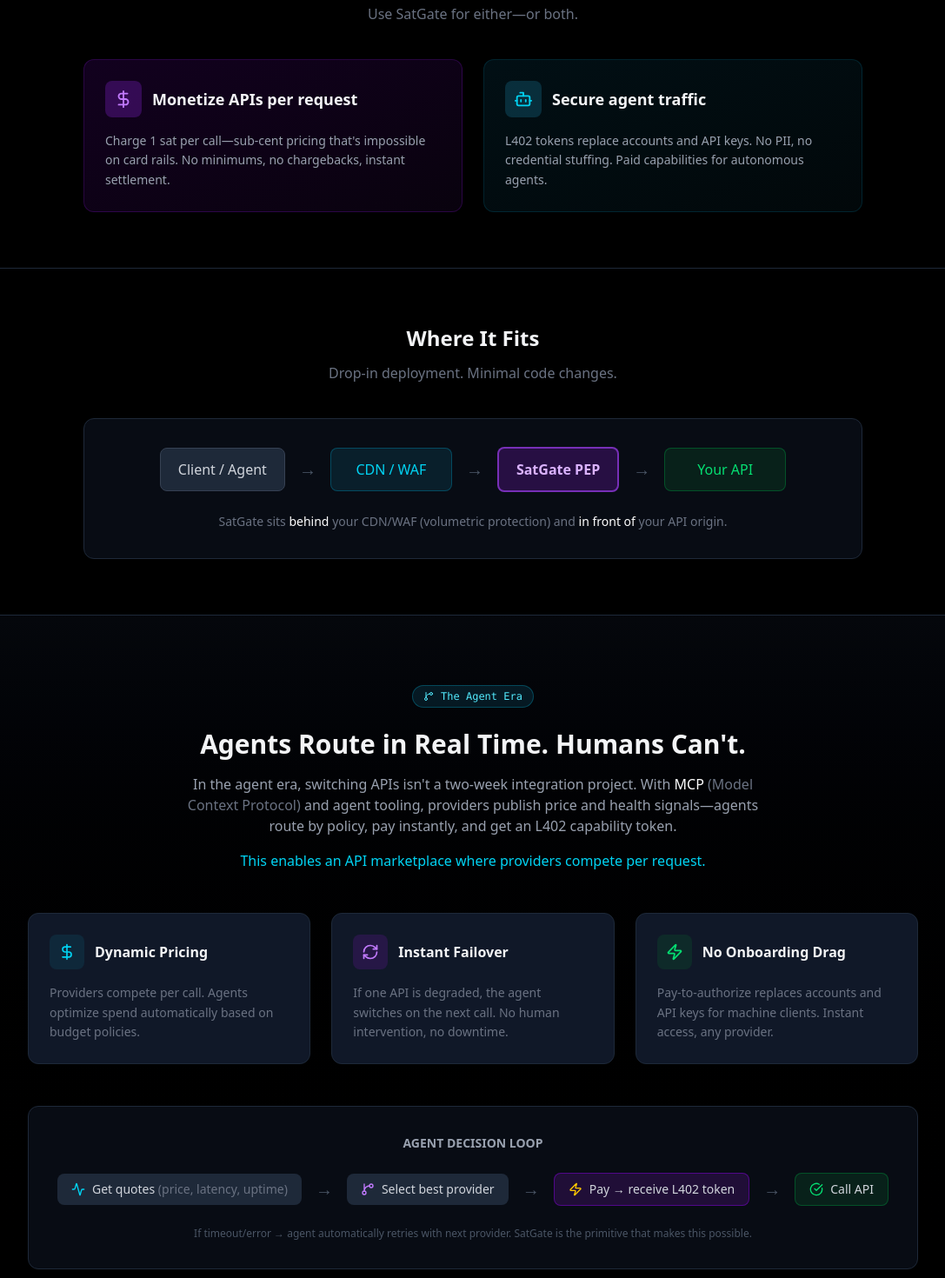
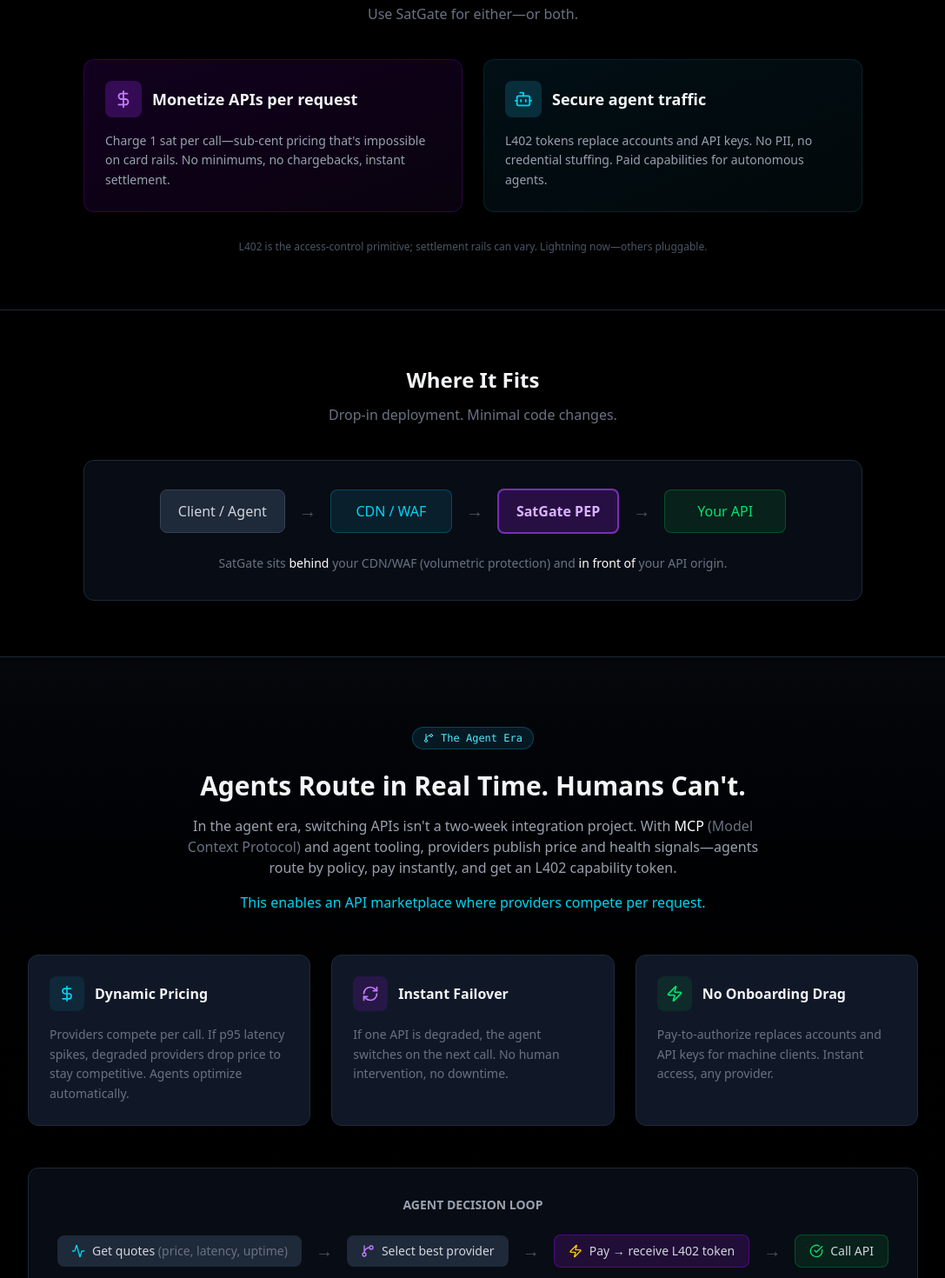
Before and after one commit to SatGate-io/satgate, a Next.js app in the folder satgate-landing/: page / in a window 1280 px wide. Shown: the part 871-2341 px from the top of the page at 87% size, without its empty margins (96-1183 px from the left). Built offline with nearby package versions, Linux system fonts and the light colour scheme.

Commit message:
Add llms.txt + payment-agnostic messaging + dynamic pricing example
- llms.txt: Machine-readable spec for AI assistants/IDEs (satgate.io/llms.txt)
- Payment-agnostic: 'L402 is the primitive; settlement rails can vary'
- Dynamic pricing: concrete example of degraded providers dropping price

```diff
--- a/satgate-landing/app/page.tsx
+++ b/satgate-landing/app/page.tsx
@@ -132,6 +132,10 @@ const LandingPage = () => {
               </p>
             </div>
           </div>
+
+          <p className="text-center text-gray-600 text-xs mt-8">
+            L402 is the access-control primitive; settlement rails can vary. Lightning now—others pluggable.
+          </p>
         </div>
       </section>
 
@@ -196,7 +200,7 @@ const LandingPage = () => {
                 <h3 className="font-bold">Dynamic Pricing</h3>
               </div>
               <p className="text-gray-500 text-sm leading-relaxed">
-                Providers compete per call. Agents optimize spend automatically based on budget policies.
+                Providers compete per call. If p95 latency spikes, degraded providers drop price to stay competitive. Agents optimize automatically.
               </p>
             </div>
             <div className="p-6 rounded-xl bg-gray-900 border border-gray-800 hover:border-cyan-800/50 transition">
```
Also changed, not shown: satgate-landing/public/llms.txt (added).
